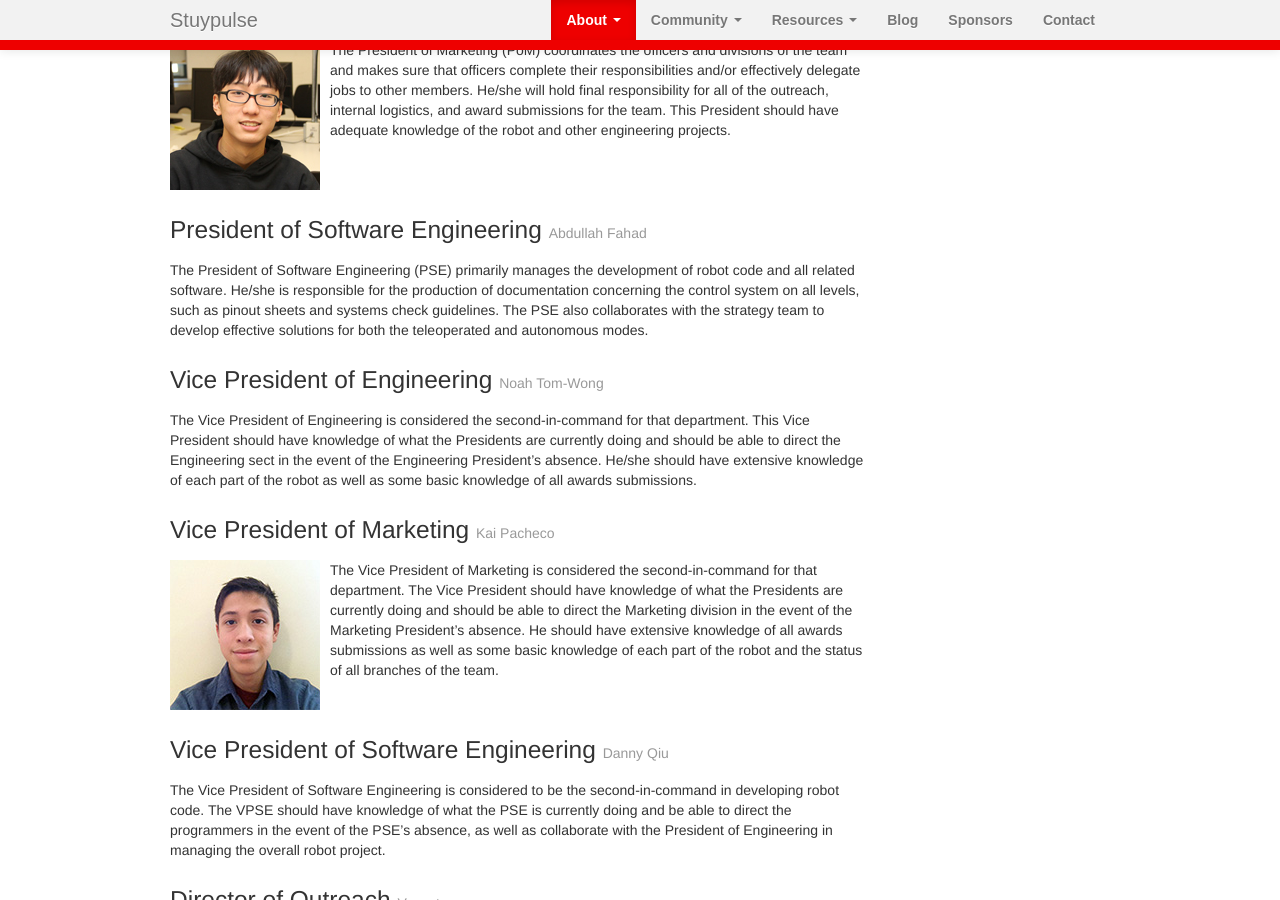
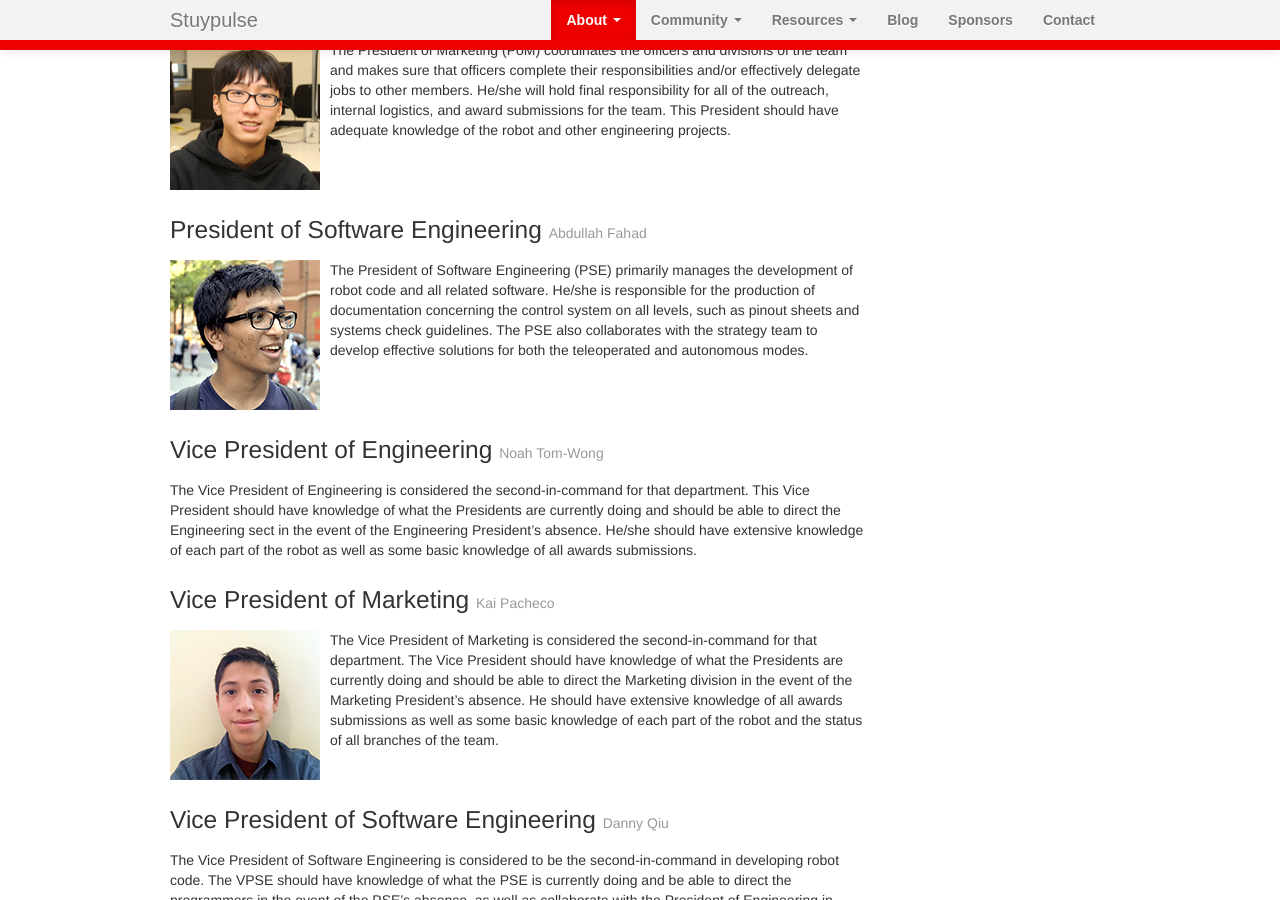
Before and after one commit to StuyPulse/team694.github.io, a Jekyll site: the page built from about/ec/index.md, in a window 1280 px wide and 900 px high, scrolled down 380 px. Built offline with Jekyll 4.4.1, drawn with Linux system fonts in a browser that asks for light colours; nearby versions of some CDN libraries.

Commit message:
Add photo of Abdullah to leadership page

```diff
--- a/about/ec/index.md
+++ b/about/ec/index.md
@@ -11,6 +11,7 @@ positions:
         photo: /img/ec/sungwoo.jpg
     pse:
         name: Abdullah Fahad
+        photo: /img/ec/abdullah.jpg
     vpoe:
         name: Noah Tom-Wong
     vpom:
```
Also changed, not shown: img/ec/abdullah.jpg (added).
